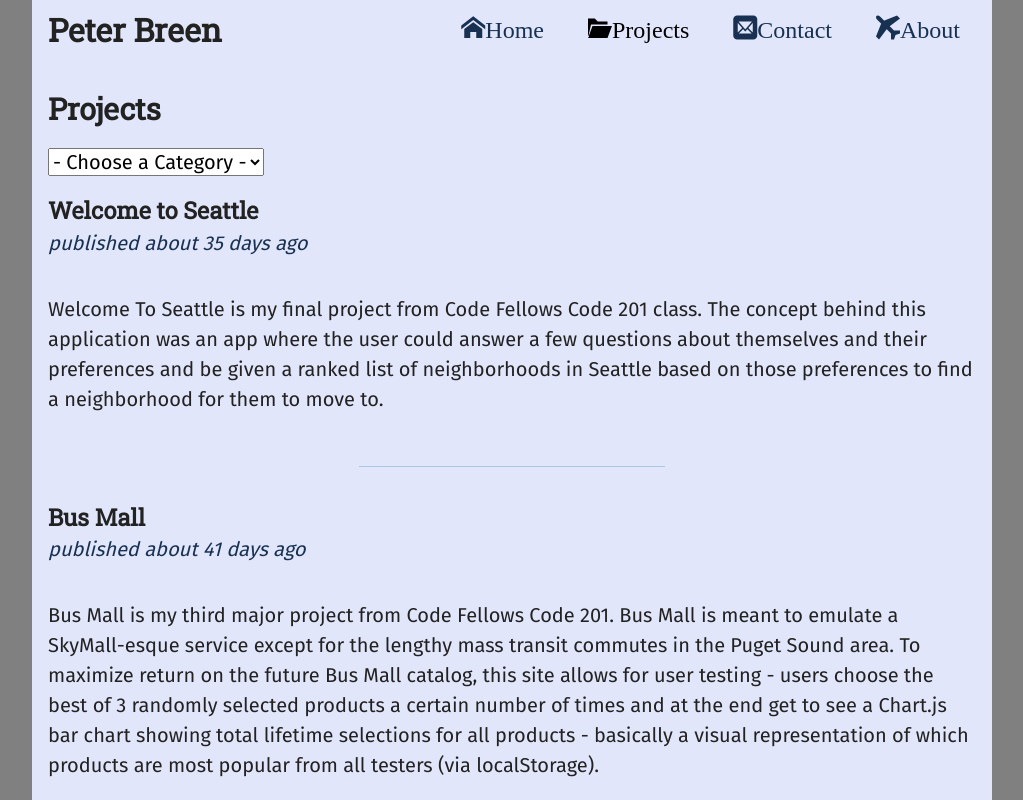
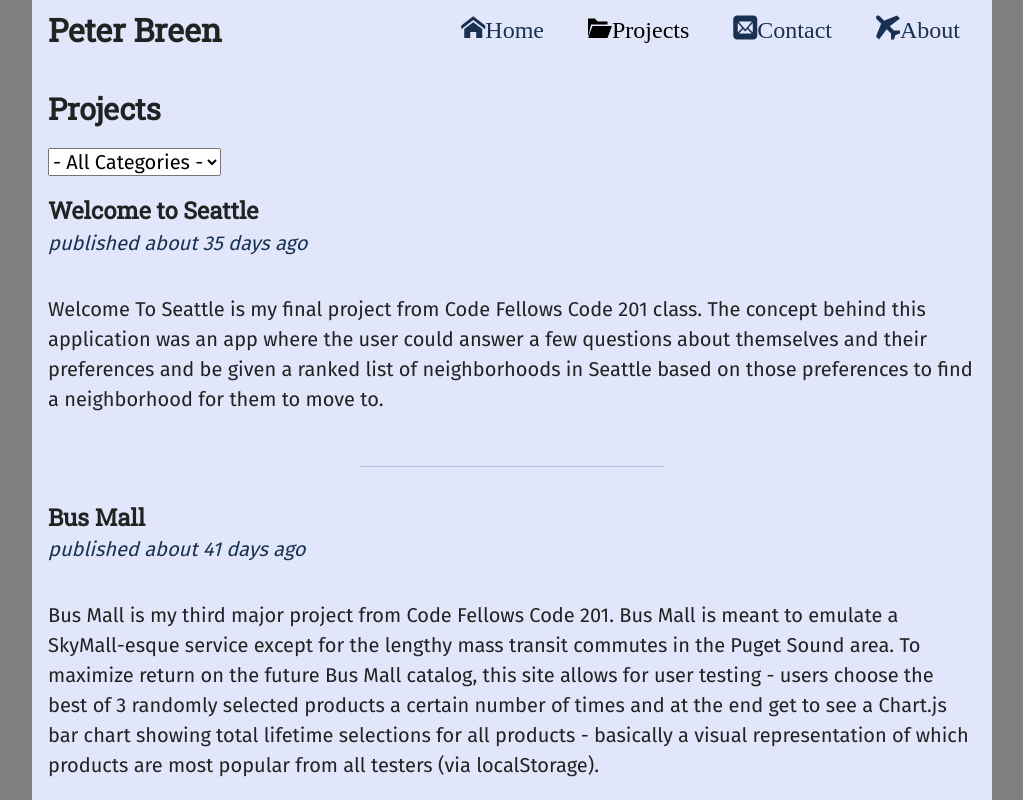
Before and after one commit to PeterBreen/301-portfolio, a plain HTML site: page index.html in a window 1280 px wide. Both pictures are taken after a click on the link "Projects". Shown: the top 800 px of the page, without its empty margins (128-1151 px from the left). Drawn offline with Linux system fonts and the light colour scheme; files whose address does not match are found by name.

Commit message:
changes project selector default text

```diff
--- a/index.html
+++ b/index.html
@@ -35,7 +35,7 @@
       <section id="projects" class="tab-content">
         <h2>Projects</h2>
           <select id="category-filter">
-            <option value="">- Choose a Category -</option>
+            <option value="">- All Categories -</option>
           </select>
        <article class="template" data-category="cat">
          <header>
```
